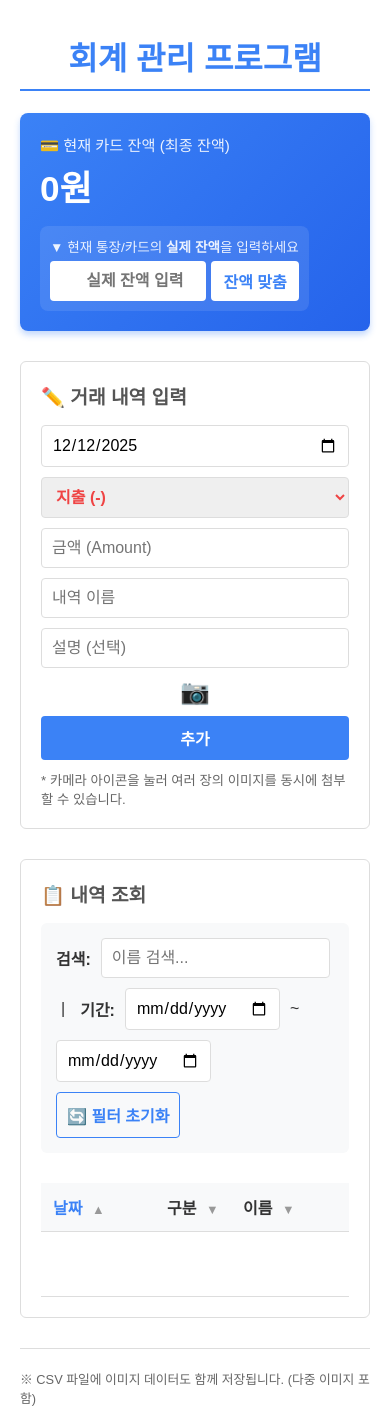
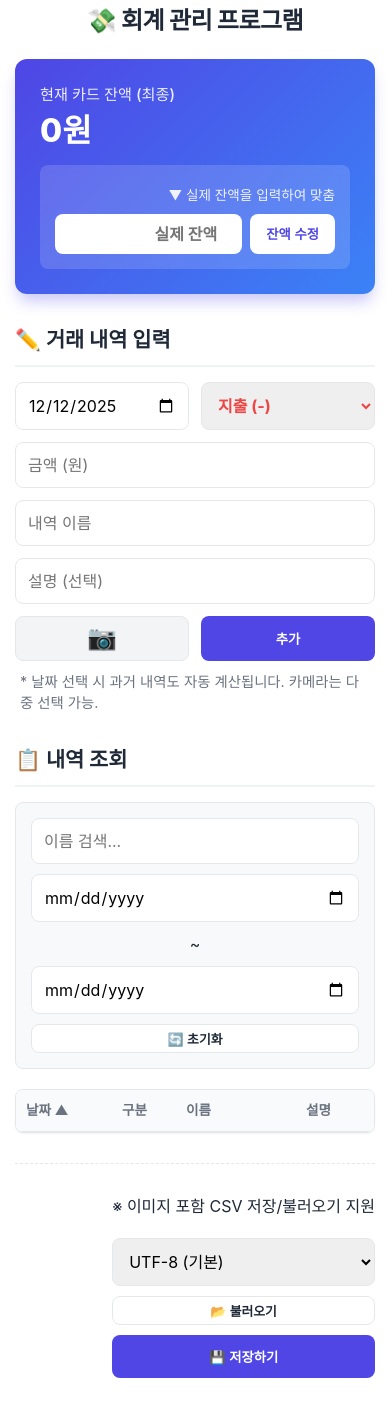
Before and after one commit to namgyumo/Account, a plain HTML site: page index.html in a window 390 px wide. Shown: the part 28-1438 px from the top of the page. Drawn offline with Linux system fonts and the light colour scheme.

Commit message:
Add files via upload

```diff
--- a/index.html
+++ b/index.html
@@ -3,223 +3,355 @@
 <head>
     <meta charset="UTF-8">
     <meta http-equiv="X-UA-Compatible" content="IE=edge">
-    <meta name="viewport" content="width=device-width, initial-scale=1.0">
+    <meta name="viewport" content="width=device-width, initial-scale=1.0, maximum-scale=1.0, user-scalable=no">
     <title>회계 관리 프로그램 (Web Ver.)</title>
     <style>
+        /* --- [디자인 리셋 및 변수 설정] --- */
         :root {
-            --bg-color: #f4f4f9;
+            --bg-color: #f0f2f5;
             --card-bg: #ffffff;
-            --primary-color: #3b82f6;
+            --primary-color: #4f46e5; /* 세련된 인디고 블루 */
+            --primary-hover: #4338ca;
             --danger-color: #ef4444;
             --success-color: #10b981;
-            --text-color: #333;
-            --border-color: #ddd;
+            --text-color: #1f2937;
+            --text-light: #6b7280;
+            --border-color: #e5e7eb;
+            --radius-md: 12px;
+            --radius-sm: 8px;
+            --shadow: 0 4px 6px -1px rgba(0, 0, 0, 0.1), 0 2px 4px -1px rgba(0, 0, 0, 0.06);
         }
 
+        * { box-sizing: border-box; }
+
         body {
-            font-family: 'Pretendard', 'Apple SD Gothic Neo', 'Malgun Gothic', '맑은 고딕', sans-serif;
+            font-family: 'Pretendard', -apple-system, BlinkMacSystemFont, system-ui, Roboto, 'Helvetica Neue', 'Segoe UI', 'Apple SD Gothic Neo', 'Malgun Gothic', sans-serif;
             background-color: var(--bg-color);
             color: var(--text-color);
             margin: 0;
             padding: 20px;
             display: flex;
             justify-content: center;
+            line-height: 1.5;
         }
 
+        /* --- [레이아웃 컨테이너] --- */
         .container {
             width: 100%;
-            max-width: 1100px;
+            max-width: 1200px; /* 넓은 화면 활용 */
             background-color: var(--card-bg);
-            border-radius: 8px;
-            box-shadow: 0 4px 6px rgba(0,0,0,0.1);
-            padding: 20px;
+            border-radius: var(--radius-md);
+            box-shadow: var(--shadow);
+            padding: 30px;
+            margin-bottom: 40px;
         }
 
         h1 {
             text-align: center;
-            color: var(--primary-color);
-            border-bottom: 2px solid var(--primary-color);
-            padding-bottom: 10px;
+            color: var(--text-color);
+            font-size: 1.8rem;
+            margin-bottom: 30px;
+            font-weight: 800;
+            letter-spacing: -0.5px;
         }
 
-        /* 잔액 관리 카드 */
+        /* --- [카드 섹션 (잔액 관리)] --- */
         .balance-section {
-            background: linear-gradient(135deg, #3b82f6 0%, #2563eb 100%);
+            background: linear-gradient(135deg, #4f46e5 0%, #3b82f6 100%);
             color: white;
-            padding: 20px;
-            border-radius: 8px;
+            padding: 25px;
+            border-radius: var(--radius-md);
             margin-bottom: 30px;
             display: flex;
             justify-content: space-between;
             align-items: center;
-            box-shadow: 0 4px 6px rgba(59, 130, 246, 0.3);
-            flex-wrap: wrap;
-            gap: 15px;
+            box-shadow: 0 10px 15px -3px rgba(79, 70, 229, 0.3);
+            flex-wrap: wrap; /* 반응형 줄바꿈 */
+            gap: 20px;
         }
-        .balance-info h2 { margin: 0; font-size: 0.95rem; font-weight: normal; opacity: 0.9; }
-        .balance-info .amount { font-size: 2.2rem; font-weight: bold; margin-top: 5px; }
+
+        .balance-info { flex: 1; min-width: 200px; }
+        .balance-info h2 { margin: 0; font-size: 0.95rem; font-weight: 500; opacity: 0.9; margin-bottom: 5px; }
+        .balance-info .amount { font-size: 2.5rem; font-weight: 800; line-height: 1.2; }
 
         .balance-input-area {
             display: flex; flex-direction: column; align-items: flex-end;
-            background: rgba(255,255,255,0.1); padding: 10px; border-radius: 8px;
+            background: rgba(255, 255, 255, 0.15);
+            padding: 15px; border-radius: var(--radius-sm);
+            backdrop-filter: blur(5px);
         }
-        .balance-input-row { display: flex; gap: 5px; }
+        .balance-input-area small { color: rgba(255,255,255,0.9); margin-bottom: 8px; font-size: 0.85rem; display: block; text-align: right; }
+        .balance-input-row { display: flex; gap: 8px; width: 100%; }
+
         .balance-input-area input {
-            width: 140px; border: none; padding: 8px; border-radius: 4px;
-            text-align: right; font-weight: bold; color: #333;
+            width: 100%; max-width: 150px; border: none; padding: 10px;
+            border-radius: var(--radius-sm); text-align: right; font-weight: bold; color: #333;
+            font-size: 1rem;
         }
+
         .btn-balance {
             background-color: #fff; color: var(--primary-color); border: none;
-            padding: 8px 12px; border-radius: 4px; cursor: pointer; font-weight: bold;
+            padding: 10px 16px; border-radius: var(--radius-sm); cursor: pointer;
+            font-weight: bold; white-space: nowrap; transition: transform 0.1s;
         }
-        .btn-balance:hover { background-color: #f0f9ff; }
+        .btn-balance:active { transform: scale(0.96); }
 
-        /* Input Section */
+        /* --- [섹션 공통 스타일] --- */
         .section {
+            background: #fff;
             margin-bottom: 30px;
-            padding: 20px;
-            border: 1px solid var(--border-color);
-            border-radius: 6px;
+            padding: 0; /* 내부 패딩 제거 (깔끔하게) */
         }
 
         .section-title {
-            font-size: 1.2rem;
-            font-weight: bold;
+            font-size: 1.3rem;
+            font-weight: 700;
             margin-bottom: 15px;
-            color: #555;
-            display: flex;
-            align-items: center;
-            gap: 8px;
+            color: var(--text-color);
+            display: flex; align-items: center; gap: 8px;
+            padding-bottom: 10px;
+            border-bottom: 2px solid var(--bg-color);
         }
 
+        /* --- [입력 폼 (반응형 Grid)] --- */
         .input-group {
             display: grid;
-            grid-template-columns: 140px 100px 1fr 1fr 1.5fr 40px 80px;
-            gap: 10px;
+            /* PC: 한 줄에 배치 (비율 조정) */
+            grid-template-columns: 150px 110px 1fr 1fr 2fr auto 100px;
+            gap: 12px;
             margin-bottom: 10px;
-            align-items: center;
+            align-items: stretch;
         }
 
-        @media (max-width: 900px) {
-            .input-group { grid-template-columns: 1fr; }
+        /* 공통 Input/Select/Button 스타일 */
+        input, select {
+            padding: 12px;
+            border: 1px solid var(--border-color);
+            border-radius: var(--radius-sm);
+            font-size: 1rem;
+            font-family: inherit;
+            transition: border-color 0.2s, box-shadow 0.2s;
+            width: 100%;
+        }
+        input:focus, select:focus {
+            outline: none;
+            border-color: var(--primary-color);
+            box-shadow: 0 0 0 3px rgba(79, 70, 229, 0.1);
         }
 
-        input, button, select {
-            padding: 10px;
-            border: 1px solid var(--border-color);
-            border-radius: 4px;
-            font-size: 1rem;
-            font-family: inherit;
+        /* 버튼 스타일 */
+        button, .file-label {
+            cursor: pointer;
+            transition: all 0.2s;
+            font-weight: 600;
+            border-radius: var(--radius-sm);
+            display: inline-flex; justify-content: center; align-items: center;
         }
 
+        .btn-primary { background-color: var(--primary-color); color: white; border: none; padding: 12px; }
+        .btn-primary:hover { background-color: var(--primary-hover); box-shadow: 0 4px 6px rgba(0,0,0,0.1); }
+
+        .btn-danger { background-color: white; color: var(--danger-color); border: 1px solid var(--danger-color); padding: 6px 12px; font-size: 0.85rem;}
+        .btn-danger:hover { background-color: #fef2f2; }
+
+        .btn-outline { background-color: white; border: 1px solid var(--border-color); color: var(--text-color); padding: 8px 15px; }
+        .btn-outline:hover { background-color: #f9fafb; border-color: #d1d5db; }
+
+        /* 파일 첨부 버튼 꾸미기 */
+        .file-label {
+            background-color: #f3f4f6; color: #555; border: 1px solid var(--border-color);
+            padding: 0; width: 100%; height: 100%; min-height: 45px;
+            font-size: 1.5rem;
+        }
+        .file-label:hover { background-color: #e5e7eb; }
+        input[type="file"] { display: none; }
+
+        /* 수입/지출 폰트 색상 */
         #inType { font-weight: bold; }
         .type-expense { color: var(--danger-color); }
         .type-income { color: var(--primary-color); }
 
-        button { cursor: pointer; transition: background-color 0.2s; font-weight: bold; }
-        .btn-primary { background-color: var(--primary-color); color: white; border: none; }
-        .btn-primary:hover { background-color: #2563eb; }
-        .btn-danger { background-color: var(--danger-color); color: white; border: none; }
-        .btn-danger:hover { background-color: #dc2626; }
-        .btn-outline { background-color: transparent; border: 1px solid var(--primary-color); color: var(--primary-color); }
-        .btn-outline:hover { background-color: #eff6ff; }
+        /* 도움말 텍스트 */
+        small { display: block; color: var(--text-light); margin-top: 5px; font-size: 0.9rem; }
 
-        /* Table */
-        .table-container { overflow-x: auto; }
-        table { width: 100%; border-collapse: collapse; margin-top: 10px; min-width: 950px; }
-        th, td { padding: 12px; text-align: left; border-bottom: 1px solid var(--border-color); white-space: nowrap; }
-        th { background-color: #f8f9fa; font-weight: 600; cursor: pointer; user-select: none; }
-        th:hover { background-color: #e2e8f0; }
-        th span.sort-icon { margin-left: 5px; font-size: 0.8rem; color: #999; }
-        th.active-sort { color: var(--primary-color); }
-        .balance-col { font-weight: bold; color: #333; background-color: #f0f9ff; text-align: right; }
-        .amount-income { color: var(--primary-color); font-weight: bold; }
+        /* --- [테이블 (내역 조회)] --- */
+        .table-container {
+            overflow-x: auto; /* 가로 스크롤 허용 */
+            border: 1px solid var(--border-color);
+            border-radius: var(--radius-sm);
+            box-shadow: 0 1px 2px rgba(0,0,0,0.05);
+        }
+
+        table {
+            width: 100%;
+            border-collapse: collapse;
+            min-width: 800px; /* 최소 너비 확보 */
+        }
+
+        th, td {
+            padding: 14px 16px;
+            text-align: left;
+            border-bottom: 1px solid var(--border-color);
+            font-size: 0.95rem;
+            white-space: nowrap; /* 줄바꿈 방지 */
+        }
+
+        th {
+            background-color: #f9fafb;
+            color: var(--text-light);
+            font-weight: 600;
+            text-transform: uppercase;
+            font-size: 0.85rem;
+            cursor: pointer;
+            user-select: none;
+        }
+        th:hover { background-color: #f3f4f6; color: var(--primary-color); }
+
+        tr:last-child td { border-bottom: none; }
+        tr:hover { background-color: #f9fafb; }
+
+        .balance-col { font-weight: 700; color: var(--text-color); background-color: #f8fafc; text-align: right; }
+        .amount-income { color: var(--primary-color); font-weight: 700; }
         .amount-expense { color: var(--danger-color); }
         .td-right { text-align: right; }
-        tr:hover { background-color: #f1f5f9; }
-        .actions { display: flex; gap: 5px; justify-content: center; }
-        .action-btn { padding: 5px 10px; font-size: 0.8rem; }
-        .img-btn { border: 1px solid #ccc; background: #fff; cursor: pointer; padding: 4px 8px; border-radius: 4px; font-size: 0.9rem; }
-        .img-btn:hover { background: #eee; }
 
-        /* Modal (Common) */
-        .modal {
-            display: none; position: fixed; z-index: 1000; padding-top: 50px;
-            left: 0; top: 0; width: 100%; height: 100%; overflow: auto;
-            background-color: rgba(0,0,0,0.7);
-        }
-        .close {
-            position: absolute; top: 15px; right: 25px;
-            color: #fff; font-size: 35px; font-weight: bold; cursor: pointer; z-index: 1001;
+        .img-btn {
+            font-size: 0.8rem; padding: 4px 8px; border: 1px solid #d1d5db;
+            border-radius: 4px; background: white; color: #555;
         }
 
-        /* Image Viewer Modal Content */
+        /* --- [필터 및 파일 컨트롤] --- */
+        .filter-bar {
+            display: flex; gap: 10px; flex-wrap: wrap;
+            background-color: #f8f9fa; padding: 15px;
+            border-radius: var(--radius-sm); margin-bottom: 20px;
+            align-items: center; border: 1px solid var(--border-color);
+        }
+        .filter-bar input { width: auto; flex: 1; min-width: 120px; }
+
+        .file-controls {
+            margin-top: 30px; padding-top: 20px;
+            border-top: 1px dashed var(--border-color);
+            display: flex; flex-direction: column; align-items: flex-end; gap: 10px;
+        }
+        .file-buttons { display: flex; gap: 10px; flex-wrap: wrap; justify-content: flex-end; }
+
+        /* --- [모달 (팝업)] --- */
+        .modal {
+            display: none; position: fixed; z-index: 2000;
+            left: 0; top: 0; width: 100%; height: 100%;
+            background-color: rgba(0, 0, 0, 0.75);
+            backdrop-filter: blur(3px);
+            overflow-y: auto; /* 모달 전체 스크롤 */
+        }
+
+        .modal-content, .modal-form-content {
+            background-color: #fff; margin: 5% auto; padding: 25px;
+            border-radius: var(--radius-md); width: 95%; max-width: 500px;
+            position: relative; animation: slideDown 0.3s ease;
+        }
+
         .modal-image-container {
-            margin: auto; width: 80%; max-width: 800px;
-            display: flex; flex-direction: column; gap: 10px; align-items: center;
-            padding-bottom: 50px;
+            width: 95%; max-width: 800px; margin: 50px auto;
+            display: flex; flex-direction: column; gap: 15px;
         }
         .modal-image-container img {
-            width: 100%; height: auto; border-radius: 8px;
-            box-shadow: 0 4px 15px rgba(0,0,0,0.5);
+            width: 100%; border-radius: var(--radius-sm);
+            box-shadow: 0 20px 25px -5px rgba(0, 0, 0, 0.1), 0 10px 10px -5px rgba(0, 0, 0, 0.04);
         }
 
-        /* Edit Form Modal */
-        .modal-form-content {
-            background-color: #fff; margin: auto; padding: 20px; border-radius: 8px;
-            width: 90%; max-width: 500px; position: relative;
-            box-shadow: 0 4px 6px rgba(0,0,0,0.1);
-        }
-        .modal-form-content h2 { margin-top: 0; color: #333; border-bottom: 1px solid #eee; padding-bottom: 10px; }
-        .edit-group { margin-bottom: 15px; }
-        .edit-group label { display: block; margin-bottom: 5px; font-weight: bold; font-size: 0.9rem; color: #555; }
-        .edit-group input, .edit-group select { width: 100%; box-sizing: border-box; }
-
-        /* Edit Image List */
-        .img-edit-list {
-            display: flex; flex-wrap: wrap; gap: 10px; margin-top: 5px; margin-bottom: 10px;
-        }
-        .img-edit-item {
-            position: relative; width: 70px; height: 70px; border: 1px solid #ddd; border-radius: 4px;
-        }
-        .img-edit-item img { width: 100%; height: 100%; object-fit: cover; border-radius: 4px; }
-        .img-del-btn {
-            position: absolute; top: -5px; right: -5px; background: red; color: white;
-            border: none; border-radius: 50%; width: 20px; height: 20px; font-size: 12px;
-            cursor: pointer; display: flex; align-items: center; justify-content: center;
+        .close {
+            position: fixed; top: 20px; right: 30px;
+            color: white; font-size: 40px; font-weight: bold;
+            cursor: pointer; z-index: 2001; text-shadow: 0 2px 4px rgba(0,0,0,0.5);
         }
 
-        .modal-actions { display: flex; justify-content: flex-end; gap: 10px; margin-top: 20px; }
+        /* 수정 폼 스타일 */
+        .edit-group { margin-bottom: 15px; }
+        .edit-group label { display: block; margin-bottom: 6px; font-weight: 600; color: var(--text-color); font-size: 0.95rem; }
 
-        /* Filter & File */
-        .filter-bar { display: flex; gap: 10px; flex-wrap: wrap; background: #f8f9fa; padding: 15px; border-radius: 6px; margin-bottom: 20px; align-items: center; }
-        .file-controls { display: flex; flex-direction: column; align-items: flex-end; gap: 10px; margin-top: 20px; border-top: 1px solid var(--border-color); padding-top: 20px; }
-        .file-buttons { display: flex; gap: 10px; flex-wrap: wrap; justify-content: flex-end; }
-        .csv-help { font-size: 0.8rem; color: #666; margin-right: auto; }
+        .img-edit-list { display: flex; flex-wrap: wrap; gap: 10px; margin-top: 10px; }
+        .img-edit-item { position: relative; width: 80px; height: 80px; border-radius: 6px; overflow: hidden; border: 1px solid #ddd; }
+        .img-edit-item img { width: 100%; height: 100%; object-fit: cover; }
+        .img-del-btn {
+            position: absolute; top: 0; right: 0; width: 24px; height: 24px;
+            background: rgba(239, 68, 68, 0.9); color: white; border: none;
+            display: flex; align-items: center; justify-content: center;
+            border-bottom-left-radius: 6px; cursor: pointer;
+        }
 
-        /* File Input Custom */
-        input[type="file"]::file-selector-button { display: none; }
-        .file-label { cursor: pointer; font-size: 1.5rem; display: flex; align-items: center; justify-content: center; }
-        .file-label:hover { transform: scale(1.1); }
+        .modal-actions { display: flex; gap: 10px; margin-top: 25px; justify-content: flex-end; }
+        .modal-actions button { flex: 1; max-width: 120px; }
+
+        @keyframes slideDown {
+            from { transform: translateY(-20px); opacity: 0; }
+            to { transform: translateY(0); opacity: 1; }
+        }
+
+        /* --- [모바일 반응형 미디어 쿼리] --- */
+        @media (max-width: 900px) {
+            /* 컨테이너 여백 축소 */
+            .container { padding: 15px; width: 100%; border-radius: 0; box-shadow: none; margin-bottom: 0; }
+            body { padding: 0; background-color: var(--card-bg); }
+
+            /* 입력 그룹: 세로로 쌓기 */
+            .input-group {
+                grid-template-columns: 1fr 1fr; /* 날짜, 타입 반반 */
+                grid-template-areas:
+                    "date type"
+                    "price price"
+                    "name name"
+                    "explan explan"
+                    "file btn";
+            }
+            #inDate { grid-area: date; }
+            #inType { grid-area: type; }
+            #inPrice { grid-area: price; }
+            #inName { grid-area: name; }
+            #inExplan { grid-area: explan; }
+            .file-label { grid-area: file; }
+            .btn-primary { grid-area: btn; height: 100%; }
+
+            /* 잔액 섹션 세로 정렬 */
+            .balance-section { flex-direction: column; align-items: flex-start; gap: 15px; }
+            .balance-input-area { width: 100%; align-items: stretch; }
+            .balance-input-area input { max-width: none; flex: 1; }
+
+            /* 필터 바 세로 정렬 */
+            .filter-bar { flex-direction: column; align-items: stretch; }
+            .filter-bar input { width: 100%; }
+
+            /* 파일 버튼들 */
+            .file-buttons { flex-direction: column; }
+            .file-buttons button, .file-buttons select { width: 100%; }
+        }
+
+        /* 더 작은 화면 (폰) */
+        @media (max-width: 480px) {
+            h1 { font-size: 1.5rem; margin-bottom: 20px; }
+            .balance-info .amount { font-size: 2rem; }
+
+            /* 테이블 폰트 축소 및 패딩 조절 */
+            th, td { padding: 10px; font-size: 0.85rem; }
+            .btn-outline, .btn-danger { padding: 4px 8px; font-size: 0.8rem; }
+        }
     </style>
 </head>
 <body>
 
 <div class="container">
-    <h1>회계 관리 프로그램</h1>
+    <h1>💸 회계 관리 프로그램</h1>
 
     <div class="balance-section">
         <div class="balance-info">
-            <h2>💳 현재 카드 잔액 (최종 잔액)</h2>
+            <h2>현재 카드 잔액 (최종)</h2>
             <div class="amount" id="displayTotalBalance">0원</div>
         </div>
         <div class="balance-input-area">
-            <small style="color: rgba(255,255,255,0.9); margin-bottom: 5px; font-size: 0.85rem;">
-                ▼ 현재 통장/카드의 <strong>실제 잔액</strong>을 입력하세요
-            </small>
+            <small>▼ 실제 잔액을 입력하여 맞춤</small>
             <div class="balance-input-row">
-                <input type="number" id="inTargetBalance" placeholder="실제 잔액 입력">
-                <button class="btn-balance" onclick="adjustCurrentBalance()">잔액 맞춤</button>
+                <input type="number" id="inTargetBalance" placeholder="실제 잔액">
+                <button class="btn-balance" onclick="adjustCurrentBalance()">잔액 수정</button>
             </div>
         </div>
     </div>
@@ -232,30 +364,28 @@
                 <option value="expense" class="type-expense" selected>지출 (-)</option>
                 <option value="income" class="type-income">수입 (+)</option>
             </select>
-            <input type="number" id="inPrice" placeholder="금액 (Amount)" required>
+            <input type="number" id="inPrice" placeholder="금액 (원)" required>
             <input type="text" id="inName" placeholder="내역 이름" required>
             <input type="text" id="inExplan" placeholder="설명 (선택)">
 
-            <label for="inImage" class="file-label" title="이미지 첨부 (여러장 가능)">
-                📷 <input type="file" id="inImage" accept="image/*" multiple style="display:none">
+            <label for="inImage" class="file-label" title="이미지 첨부 (여러장)">
+                📷 <input type="file" id="inImage" accept="image/*" multiple>
             </label>
 
             <button class="btn-primary" onclick="addEntry()">추가</button>
         </div>
-        <small style="color: #666;">* 카메라 아이콘을 눌러 여러 장의 이미지를 동시에 첨부할 수 있습니다.</small>
+        <small style="padding: 0 5px;">* 날짜 선택 시 과거 내역도 자동 계산됩니다. 카메라는 다중 선택 가능.</small>
     </div>
 
     <div class="section">
         <div class="section-title">📋 내역 조회</div>
+
         <div class="filter-bar">
-            <strong>검색:</strong>
             <input type="text" id="filterName" placeholder="이름 검색..." onkeyup="renderTable()">
-            <span style="margin: 0 5px;">|</span>
-            <strong>기간:</strong>
             <input type="date" id="filterStartDate" onchange="renderTable()">
-            <span>~</span>
+            <span style="text-align:center;">~</span>
             <input type="date" id="filterEndDate" onchange="renderTable()">
-            <button class="btn-outline" onclick="resetFilters()">🔄 필터 초기화</button>
+            <button class="btn-outline" onclick="resetFilters()">🔄 초기화</button>
         </div>
 
         <div class="table-container">
@@ -263,12 +393,12 @@
                 <thead>
                     <tr>
                         <th style="width: 12%;" onclick="sortTable('date')" id="th-date">날짜 <span class="sort-icon">▼</span></th>
-                        <th style="width: 8%;" onclick="sortTable('type')" id="th-type">구분 <span class="sort-icon">▼</span></th>
-                        <th style="width: 15%;" onclick="sortTable('name')" id="th-name">이름 <span class="sort-icon">▼</span></th>
+                        <th style="width: 8%;" onclick="sortTable('type')" id="th-type">구분</th>
+                        <th style="width: 15%;" onclick="sortTable('name')" id="th-name">이름</th>
                         <th style="width: 20%;">설명</th>
                         <th style="width: 8%; text-align:center;">사진</th>
-                        <th style="width: 12%; text-align:right;" onclick="sortTable('price')" id="th-price">금액 <span class="sort-icon">▼</span></th>
-                        <th style="width: 15%;" class="balance-col">카드 잔액</th>
+                        <th style="width: 12%; text-align:right;" onclick="sortTable('price')" id="th-price">금액</th>
+                        <th style="width: 15%;" class="balance-col">잔액</th>
                         <th style="width: 10%; text-align:center;">관리</th>
                     </tr>
                 </thead>
@@ -279,22 +409,21 @@
 
     <div class="file-controls">
         <div class="file-buttons">
-            <span class="csv-help">※ CSV 파일에 이미지 데이터도 함께 저장됩니다. (다중 이미지 포함)</span>
+            <span class="csv-help" style="margin-right:auto; padding: 10px 0;">※ 이미지 포함 CSV 저장/불러오기 지원</span>
+            <select id="encodingSelect">
+                <option value="UTF-8">UTF-8 (기본)</option>
+                <option value="EUC-KR">EUC-KR (엑셀용)</option>
+            </select>
             <input type="file" id="csvFileInput" accept=".csv" style="display: none;" onchange="handleFileSelect(this)">
-            <select id="encodingSelect" style="padding: 8px;">
-                <option value="UTF-8">UTF-8 (기본)</option>
-                <option value="EUC-KR">EUC-KR (엑셀/한글)</option>
-            </select>
-            <button class="btn-outline" onclick="document.getElementById('csvFileInput').click()">📂 CSV 불러오기</button>
-            <button class="btn-primary" onclick="exportCSV()">💾 CSV 저장하기</button>
+            <button class="btn-outline" onclick="document.getElementById('csvFileInput').click()">📂 불러오기</button>
+            <button class="btn-primary" onclick="exportCSV()">💾 저장하기</button>
         </div>
     </div>
 </div>
 
 <div id="imageModal" class="modal">
     <span class="close" onclick="closeModal('imageModal')">&times;</span>
-    <div id="modalGallery" class="modal-image-container">
-        </div>
+    <div id="modalGallery" class="modal-image-container"></div>
 </div>
 
 <div id="editModal" class="modal">
@@ -326,15 +455,14 @@
             <input type="text" id="editExplan">
         </div>
         <div class="edit-group">
-            <label>이미지 관리 (추가하려면 파일 선택)</label>
-            <input type="file" id="editImageInput" accept="image/*" multiple>
-
+            <label>이미지 관리 (추가: 파일선택)</label>
+            <input type="file" id="editImageInput" accept="image/*" multiple style="margin-bottom:10px;">
             <div id="editImageList" class="img-edit-list"></div>
         </div>
 
         <div class="modal-actions">
             <button class="btn-outline" onclick="closeModal('editModal')">취소</button>
-            <button class="btn-primary" onclick="saveEdit()">저장하기</button>
+            <button class="btn-primary" onclick="saveEdit()">저장완료</button>
         </div>
     </div>
 </div>
```
